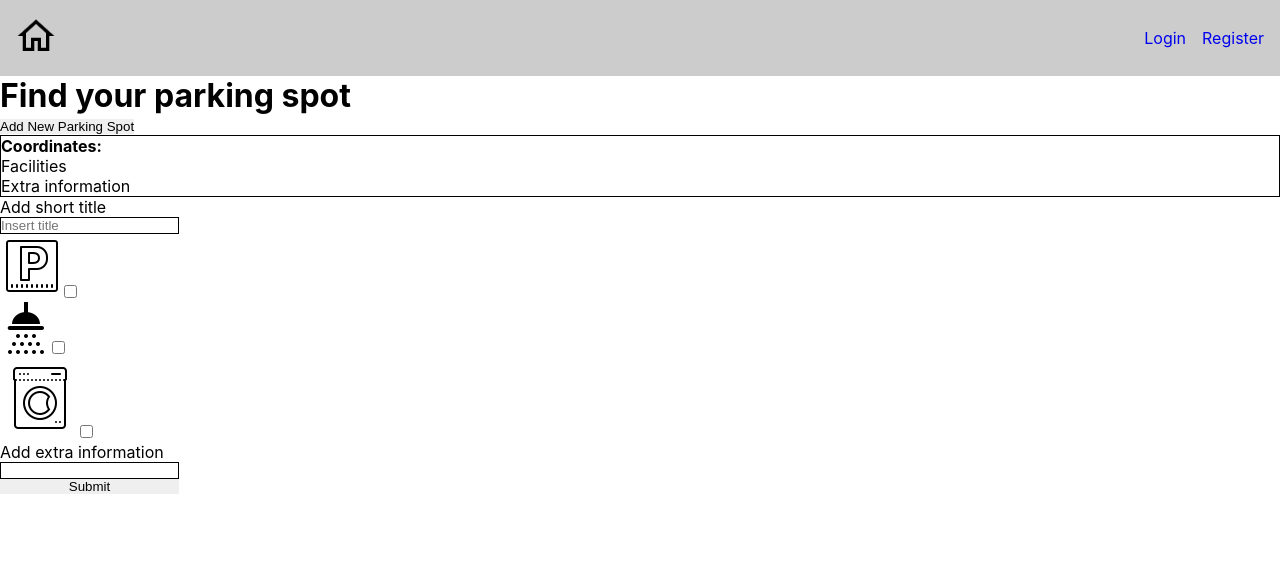
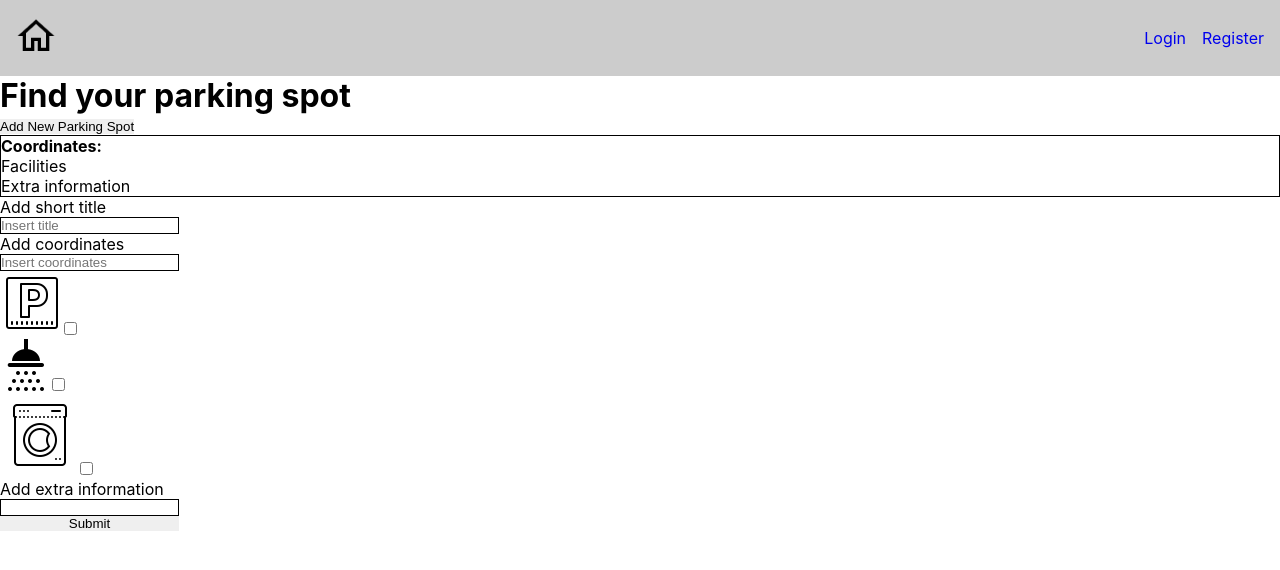
Before and after one commit to catalin-sandru/Truck-Parking_app, a React (Create React App) app in the folder Truck_Parking_FE/: page /region/1 in a window 1280 px wide. Shown: the top 570 px of the page. Built offline with nearby package versions, Linux system fonts and the light colour scheme.

Commit message:
added coordonates input

```diff
--- a/Truck_Parking_FE/src/components/modal/Modal.component.jsx
+++ b/Truck_Parking_FE/src/components/modal/Modal.component.jsx
@@ -47,6 +47,9 @@ const Modal = ({ setInfo, setIcon }) => {
         <label htmlFor="title">Add short title</label>
         <input type="text" id="title" name="title" placeholder="Insert title" onChange={onChange} />
 
+        <label htmlFor="coordinates">Add coordinates</label>
+        <input type="text" id="coordinates" name="coordinates" placeholder="Insert coordinates" onChange={onChange} />
+
         {iconSet.map(i => (
           <label htmlFor={i.name} key={i.name}>
             <Icon name={i.name} />
```
